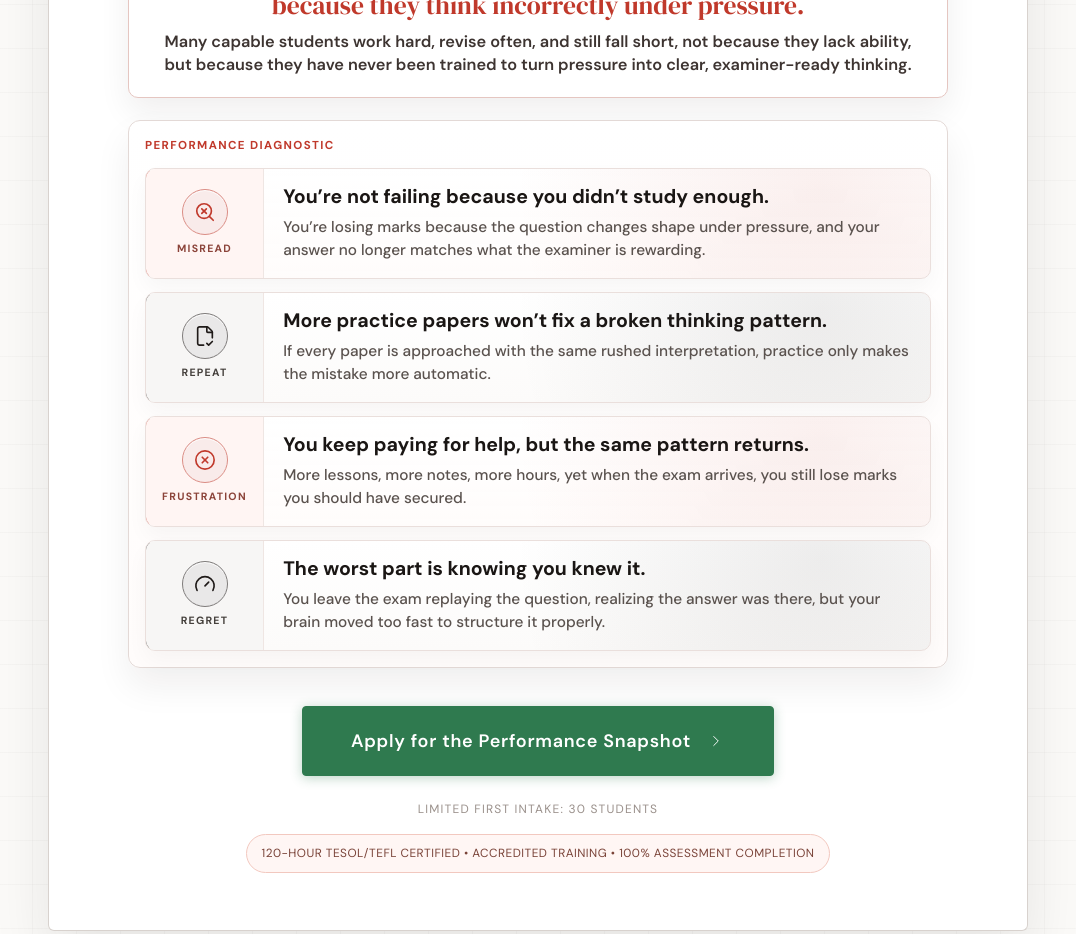
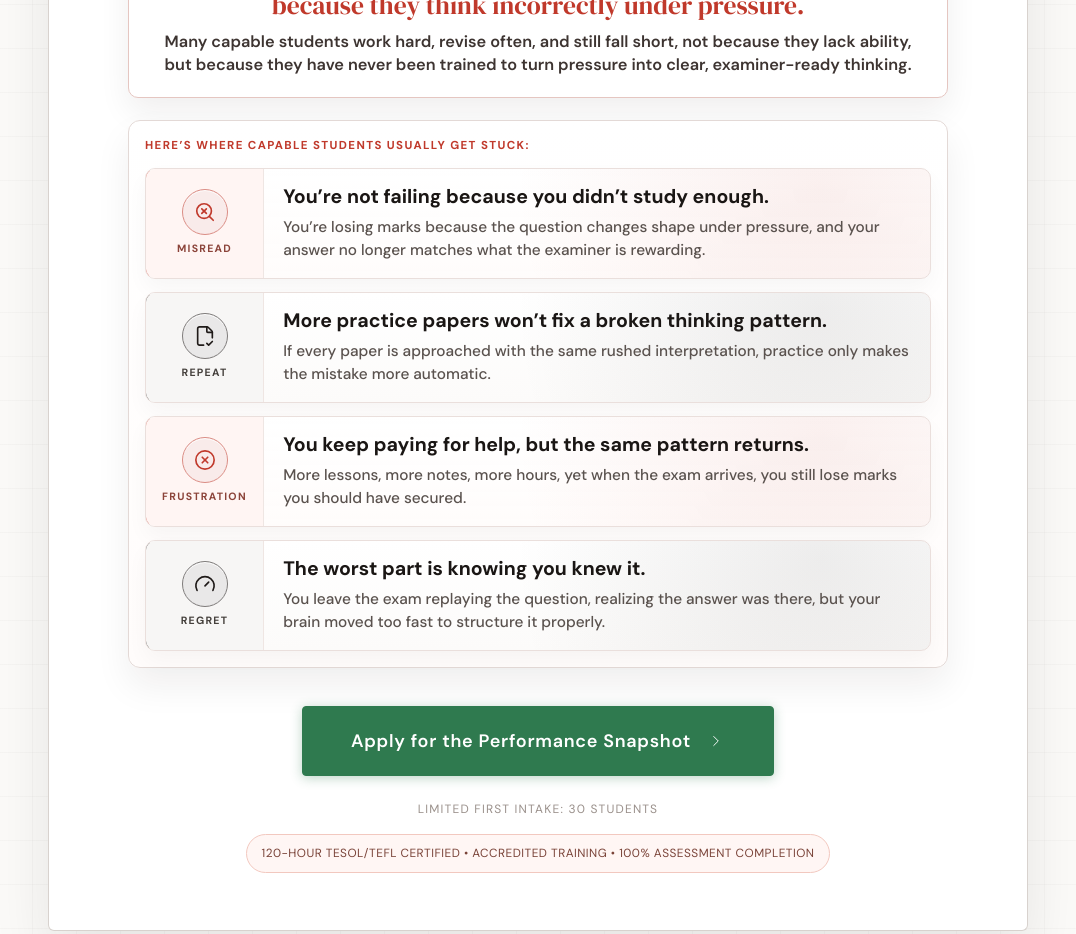
Before and after one commit to zakmero/bryan-coaching-site, a React (Vite) app: page / in a window 1280 px wide. Shown: the part 920-1854 px from the top of the page, without its empty margins (102-1178 px from the left). Built offline with nearby package versions, Linux system fonts and the light colour scheme.

Commit message:
Update hero diagnostic label

```diff
--- a/src/AppV2Original.jsx
+++ b/src/AppV2Original.jsx
@@ -427,7 +427,7 @@ const Hero = () => {
             className="v2-hero-diagnostics v2-animate-fade-up v2-delay-200"
             aria-label="Performance diagnostic warning signs"
           >
-            <p className="v2-hero-diagnostic-kicker">Performance Diagnostic</p>
+            <p className="v2-hero-diagnostic-kicker">Here’s where capable students usually get stuck:</p>
             <ul>
               {HERO_DIAGNOSTICS.map(({ icon: Icon, label, title, detail, tone }, index) => (
                 <li
```
